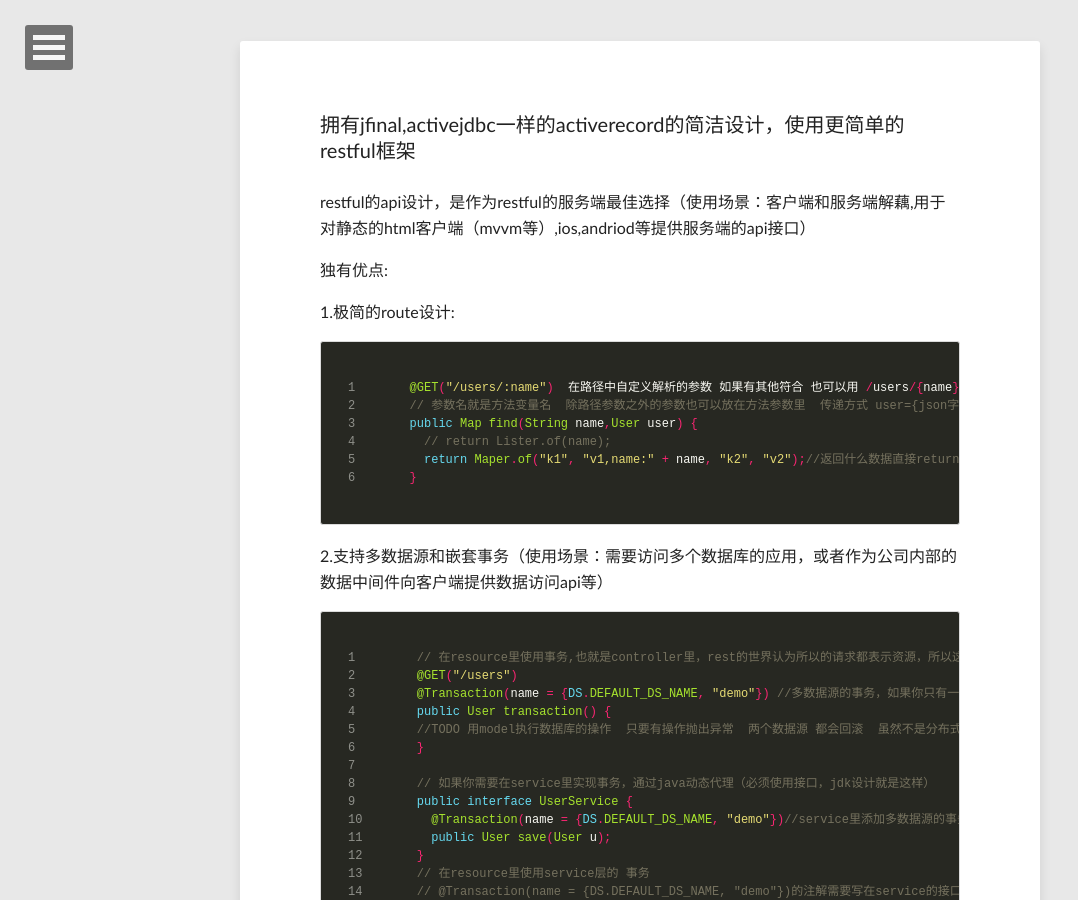
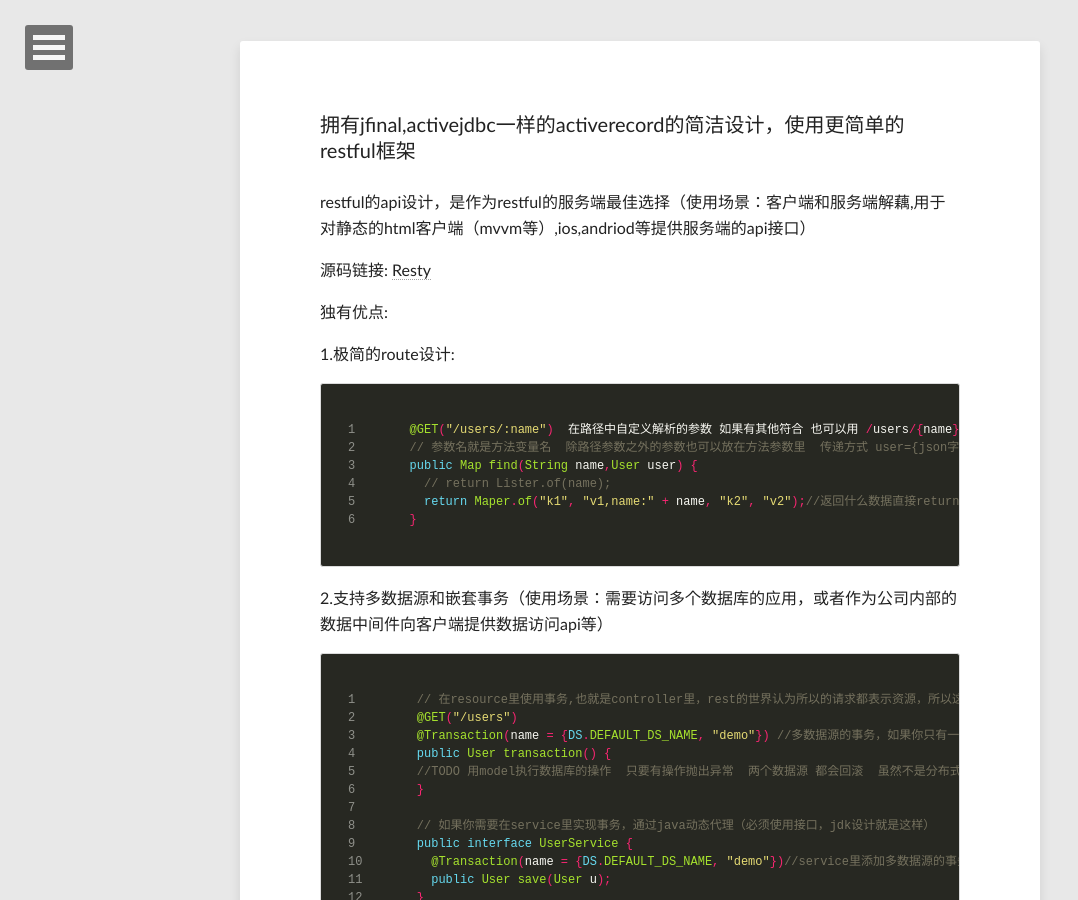
Before and after one commit to Dreampie/dreampie.github.io, a Jekyll site: the page built from _posts/2015-01-07-resty-intro.md, in a window 1280 px wide and 900 px high, scrolled down 409 px. Shown: the whole window, without its empty margins (0-1078 px from the left). Built offline with Jekyll 4.4.1, drawn with Linux system fonts in a browser that asks for light colours; comment, search, counter and statistics services are not loaded.

Commit message:
resty intro

```diff
--- a/_posts/2015-01-07-resty-intro.md
+++ b/_posts/2015-01-07-resty-intro.md
@@ -13,6 +13,8 @@ image:
 拥有jfinal,activejdbc一样的activerecord的简洁设计，使用更简单的restful框架
 
 restful的api设计，是作为restful的服务端最佳选择（使用场景：客户端和服务端解藕,用于对静态的html客户端（mvvm等）,ios,andriod等提供服务端的api接口）
+
+源码链接: [Resty][1]
 
 独有优点:
 
```
Also changed, not shown: other parts of _posts/2015-01-07-resty-intro.md (+4 -0 lines).
